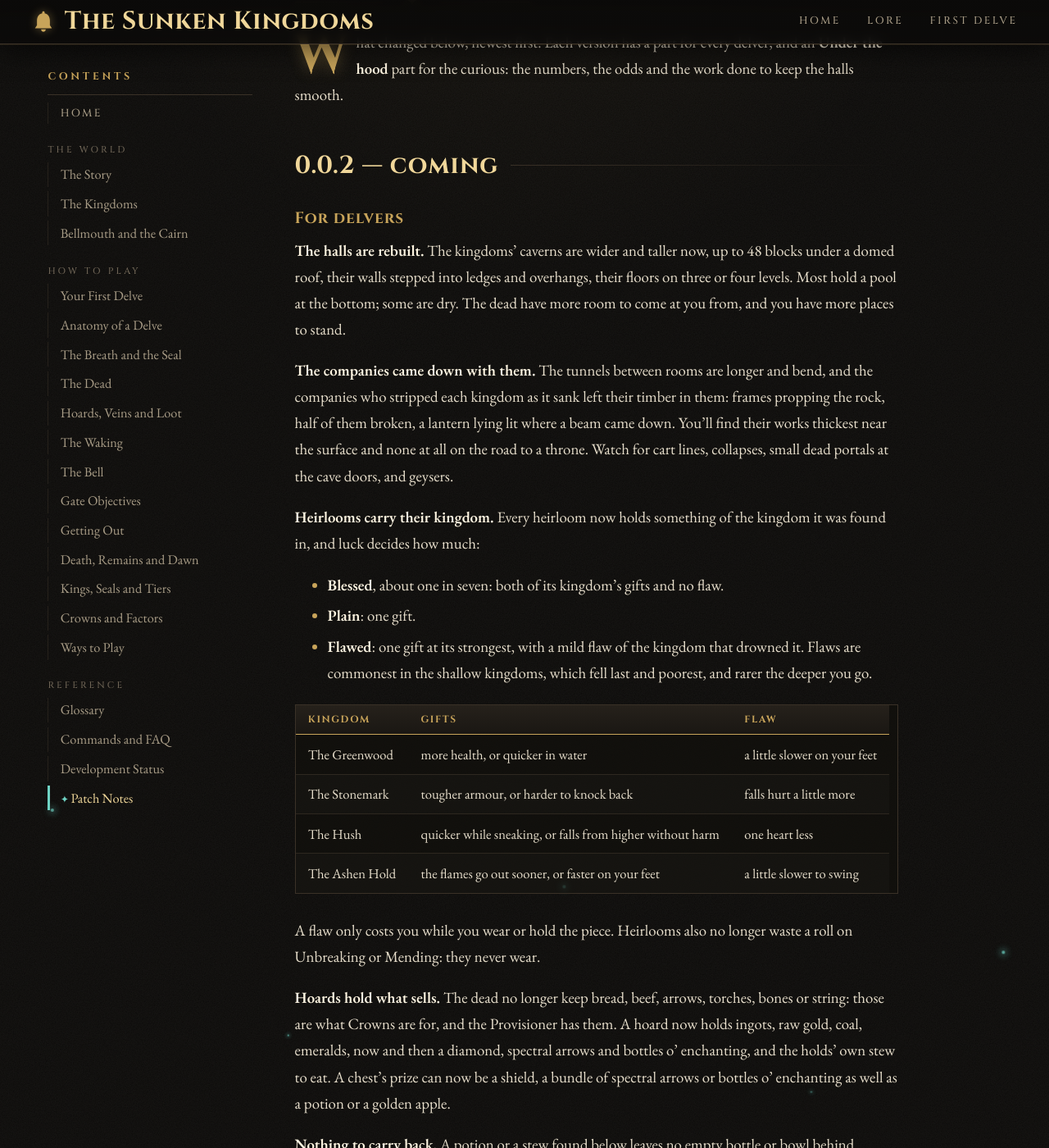
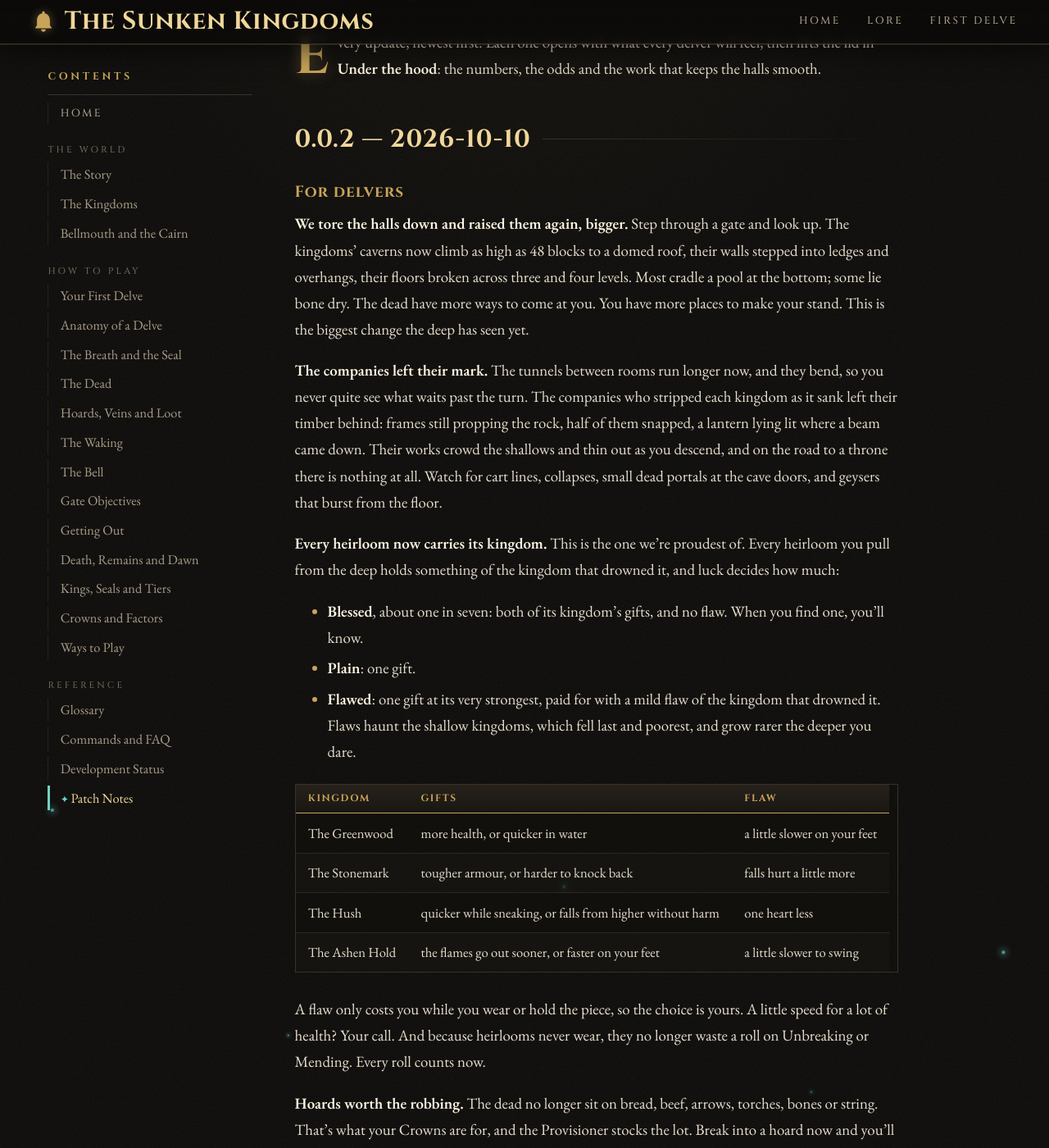
Before and after one commit to myzticbean/Project-Sunken-Kingdoms-Wiki, a Jekyll site: the page built from Patch-Notes.md, in a window 1280 px wide and 1400 px high, scrolled down 227 px. Shown: the whole window at 82% size. Built offline with Jekyll 4.4.1, drawn with Linux system fonts in a browser that asks for light colours; some web fonts are replaced; our own code applies the rules of GitHub Pages for plain Markdown files; some of the changed text lies outside the part shown.

Commit message:
Patch notes: 0.0.2 retold as a keynote, and dated

```diff
--- a/Patch-Notes.md
+++ b/Patch-Notes.md
@@ -1,30 +1,34 @@
 # Patch Notes
 
-What changed below, newest first. Each version has a part for every delver, and an **Under the
-hood** part for the curious: the numbers, the odds and the work done to keep the halls smooth.
+Every update, newest first. Each one opens with what every delver will feel, then lifts the lid in
+**Under the hood**: the numbers, the odds and the work that keeps the halls smooth.
 
-## 0.0.2 — coming
+## 0.0.2 — 2026-10-10
 
 ### For delvers
 
-**The halls are rebuilt.** The kingdoms' caverns are wider and taller now, up to 48 blocks under a
-domed roof, their walls stepped into ledges and overhangs, their floors on three or four levels.
-Most hold a pool at the bottom; some are dry. The dead have more room to come at you from, and you
-have more places to stand.
+**We tore the halls down and raised them again, bigger.** Step through a gate and look up. The
+kingdoms' caverns now climb as high as 48 blocks to a domed roof, their walls stepped into ledges
+and overhangs, their floors broken across three and four levels. Most cradle a pool at the bottom;
+some lie bone dry. The dead have more ways to come at you. You have more places to make your stand.
+This is the biggest change the deep has seen yet.
 
-**The companies came down with them.** The tunnels between rooms are longer and bend, and the
-companies who stripped each kingdom as it sank left their timber in them: frames propping the rock,
-half of them broken, a lantern lying lit where a beam came down. You'll find their works thickest
-near the surface and none at all on the road to a throne. Watch for cart lines, collapses, small
-dead portals at the cave doors, and geysers.
+**The companies left their mark.** The tunnels between rooms run longer now, and they bend, so you
+never quite see what waits past the turn. The companies who stripped each kingdom as it sank left
+their timber behind: frames still propping the rock, half of them snapped, a lantern lying lit where
+a beam came down. Their works crowd the shallows and thin out as you descend, and on the road to a
+throne there is nothing at all. Watch for cart lines, collapses, small dead portals at the cave
+doors, and geysers that burst from the floor.
 
-**Heirlooms carry their kingdom.** Every heirloom now holds something of the kingdom it was found
-in, and luck decides how much:
+**Every heirloom now carries its kingdom.** This is the one we're proudest of. Every heirloom you
+pull from the deep holds something of the kingdom that drowned it, and luck decides how much:
 
-- **Blessed**, about one in seven: both of its kingdom's gifts and no flaw.
+- **Blessed**, about one in seven: both of its kingdom's gifts, and no flaw. When you find one,
+  you'll know.
 - **Plain**: one gift.
-- **Flawed**: one gift at its strongest, with a mild flaw of the kingdom that drowned it. Flaws are
-  commonest in the shallow kingdoms, which fell last and poorest, and rarer the deeper you go.
+- **Flawed**: one gift at its very strongest, paid for with a mild flaw of the kingdom that drowned
+  it. Flaws haunt the shallow kingdoms, which fell last and poorest, and grow rarer the deeper you
+  dare.
 
 | Kingdom | Gifts | Flaw |
 |---|---|---|
@@ -33,29 +37,34 @@ in, and luck decides how much:
 | The Hush | quicker while sneaking, or falls from higher without harm | one heart less |
 | The Ashen Hold | the flames go out sooner, or faster on your feet | a little slower to swing |
 
-A flaw only costs you while you wear or hold the piece. Heirlooms also no longer waste a roll on
-Unbreaking or Mending: they never wear.
+A flaw only costs you while you wear or hold the piece, so the choice is yours. A little speed for a
+lot of health? Your call. And because heirlooms never wear, they no longer waste a roll on
+Unbreaking or Mending. Every roll counts now.
 
-**Hoards hold what sells.** The dead no longer keep bread, beef, arrows, torches, bones or string:
-those are what Crowns are for, and the Provisioner has them. A hoard now holds ingots, raw gold,
-coal, emeralds, now and then a diamond, spectral arrows and bottles o' enchanting, and the holds' own
-stew to eat. A chest's prize can now be a shield, a bundle of spectral arrows or bottles o'
-enchanting as well as a potion or a golden apple.
+**Hoards worth the robbing.** The dead no longer sit on bread, beef, arrows, torches, bones or
+string. That's what your Crowns are for, and the Provisioner stocks the lot. Break into a hoard now
+and you'll find ingots, raw gold, coal, emeralds, now and then a diamond, spectral arrows, bottles
+o' enchanting, and the holds' own stew to keep you on your feet. A chest's prize can now be a
+shield, a bundle of spectral arrows or bottles o' enchanting, right alongside the potions and
+golden apples you already chase.
 
-**Nothing to carry back.** A potion or a stew found below leaves no empty bottle or bowl behind.
+**Travel light.** Drink a potion or finish a stew below and there's no empty bottle or bowl left
+clogging your pack.
 
-**Your purse stays put.** It can no longer be thrown by accident. It still goes in a chest, and still
-falls with you.
+**Your fortune stays in your hands.** The purse can no longer be thrown, so no more fumbling your
+Crowns onto the floor. It still goes in a chest, and it still falls with you.
 
 ### Under the hood
+
+Bigger halls only matter if they run smooth. Here's how we made that happen.
 
 - **Smoother building.** A hold's rooms are now carved in parallel instead of one after another,
   and the blocks are written a slice at a time, spread across ticks, so a new hold no longer stalls
   the server when a gate opens. Chunks a hold needs are loaded gradually rather than all at once,
   and nothing (clearing old delves, waking the dead, rising spawns) forces a chunk to load on the
   spot any more. Fewer lag spikes when you drop in.
-- **Lighter server.** The dead crowding a tunnel no longer push each other in every pairing (two
-  collisions per mob per tick, not eight). Dropped items and experience gather from further apart, so
+- **Lighter server.** The dead crowding a tunnel no longer push each other in every pairing: two
+  collisions per mob per tick, not eight. Dropped items and experience gather from further apart, so
   fewer of them lie about, and missed arrows sink into the rock after 15 seconds instead of a minute.
   The halls no longer make every mob rethink its path while a hold is being written. Inside the
   dungeon the server sends you 6 chunks around you, not 10: nothing further can be seen in a cave.
```
Also changed, not shown: other parts of Patch-Notes.md (+2 -2 lines).
